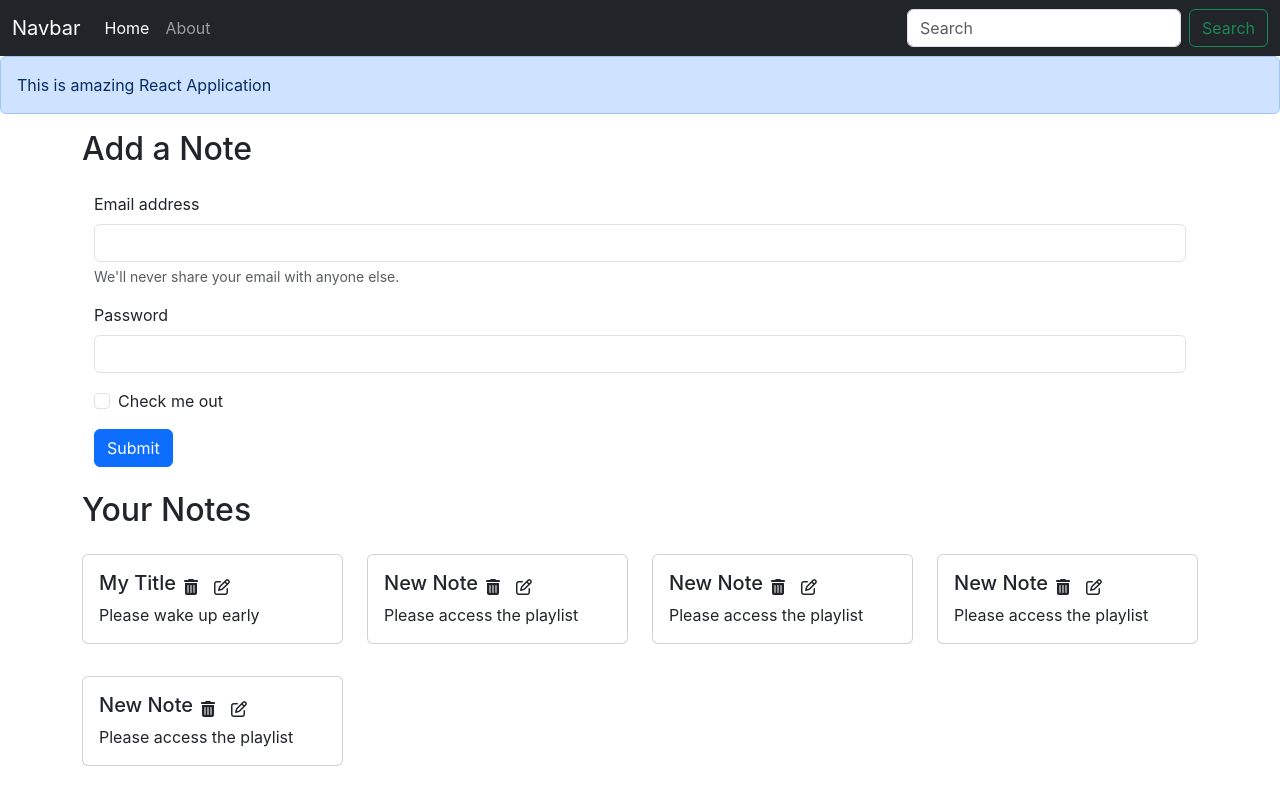
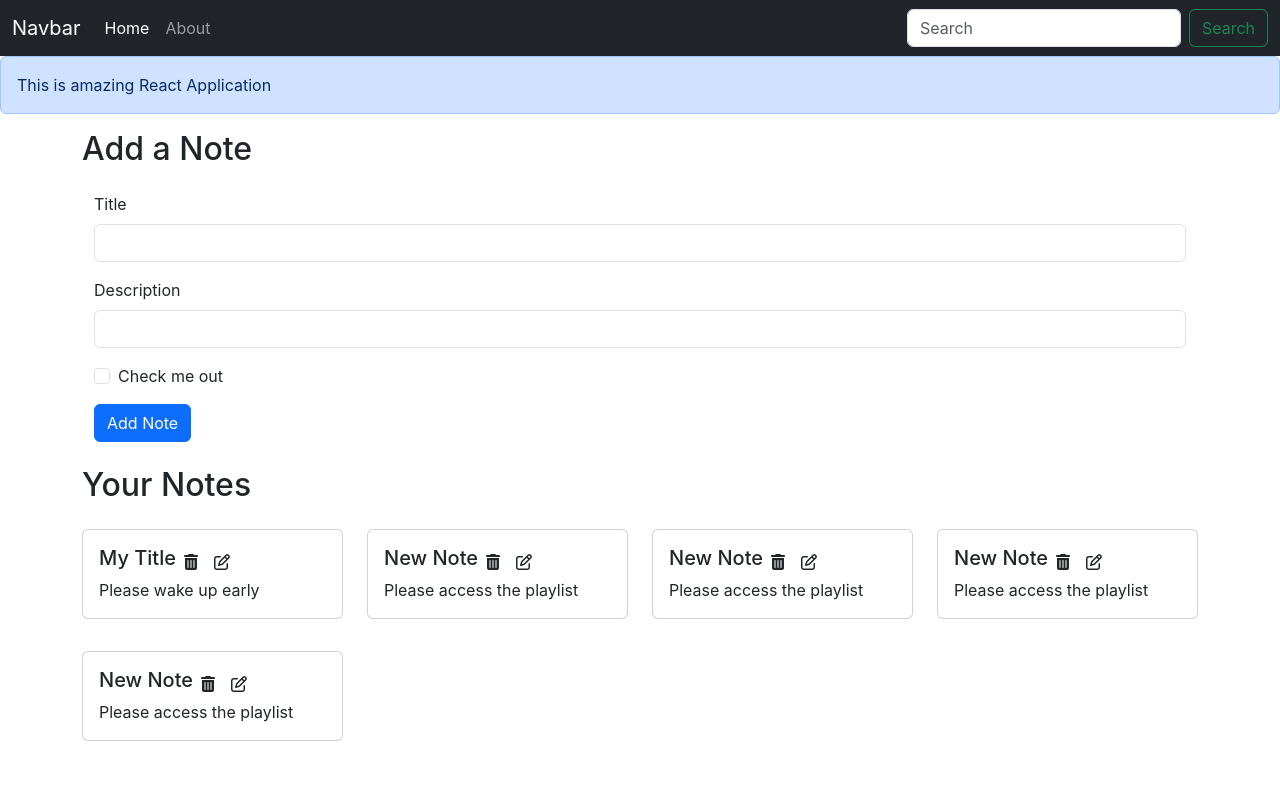
Before and after one commit to Mr-Rajat/inotebook, a React (Create React App) app: page / in a window 1280 px wide. Built offline with nearby package versions, Linux system fonts and the light colour scheme.

Commit message:
Created add note and delete note locl fxnlty(state)

```diff
--- /dev/null
+++ b/src/components/AddNote.js
@@ -0,0 +1,44 @@
+import React, {useState, useContext} from 'react'
+import noteContext from '../context/notes/noteContext';
+
+const AddNote = () => {
+    const context = useContext(noteContext);
+    const { addNote } = context;
+
+    const [note, setNote] = useState({title: "", description: "", tag: "default"})
+
+    const handleClick = (e) =>{
+        e.preventDefault();
+        addNote(note.title, note.description, note.tag)
+    }
+
+    const onChange = (e) => {
+        setNote({...note, [e.target.name]: e.target.value})
+    }
+
+    return (
+        <div>
+            <h2 className='my-3'>Add a Note</h2>
+
+            <div className="container my-4">
+                <form>
+                    <div className="mb-3">
+                        <label htmlFor="title" className="form-label">Title</label>
+                        <input type="text" className="form-control" id="title" name="title" aria-describedby="emailHelp" onChange={onChange}/>
+                    </div>
+                    <div className="mb-3">
+                        <label htmlFor="description" className="form-label">Description</label>
+                        <input type="text" className="form-control" id="description" name='description' onChange={onChange} />
+                    </div>
+                    <div className="mb-3 form-check">
+                        <input type="checkbox" className="form-check-input" id="exampleCheck1" />
+                        <label className="form-check-label" htmlFor="exampleCheck1">Check me out</label>
+                    </div>
+                    <button type="submit" className="btn btn-primary" onClick={handleClick}>Add Note</button>
+                </form>
+            </div>
+        </div>
+    )
+}
+
+export default AddNote
--- a/src/components/Alert.js
+++ b/src/components/Alert.js
@@ -3,7 +3,7 @@
 export const Alert = (props) => {
     return (
         <div>
-            <div class="alert alert-primary" role="alert">
+            <div className="alert alert-primary" role="alert">
                 {props.message}
             </div>
         </div>
--- a/src/components/Home.js
+++ b/src/components/Home.js
@@ -5,26 +5,6 @@
 
   return (
     <div>
-      <h2 className='my-3'>Add a Note</h2>
-
-      <div className="container my-4">
-      <form>
-        <div className="mb-3">
-          <label htmlFor="exampleInputEmail1" className="form-label">Email address</label>
-          <input type="email" className="form-control" id="exampleInputEmail1" aria-describedby="emailHelp"/>
-            <div id="emailHelp" className="form-text">We'll never share your email with anyone else.</div>
-        </div>
-        <div className="mb-3">
-          <label htmlFor="exampleInputPassword1" className="form-label">Password</label>
-          <input type="password" className="form-control" id="exampleInputPassword1"/>
-        </div>
-        <div className="mb-3 form-check">
-          <input type="checkbox" className="form-check-input" id="exampleCheck1"/>
-            <label className="form-check-label" htmlFor="exampleCheck1">Check me out</label>
-        </div>
-        <button type="submit" className="btn btn-primary">Submit</button>
-      </form>
-      </div>
 
       {/* Your notes added form Note.js */}
       <Notes />
--- a/src/components/Navbar.js
+++ b/src/components/Navbar.js
@@ -1,4 +1,4 @@
-import React, {useEffect} from 'react'
+import React from 'react'
 
 import {Link, useLocation} from "react-router-dom";
 
@@ -6,10 +6,10 @@
 export const Navbar = () => {
 
     let location = useLocation();
-    useEffect(() => {
-        // console.log(location.pathname)
+    // useEffect(() => {
+    //     // console.log(location.pathname)
 
-      }, [location]);
+    //   }, [location]);
 
     return (
         <div>
--- a/src/components/NoteItem.js
+++ b/src/components/NoteItem.js
@@ -1,6 +1,9 @@
-import React from 'react'
+import React, { useContext } from 'react'
+import noteContext from '../context/notes/noteContext';
 
 const NoteItem = (props) => {
+    const context = useContext(noteContext);
+    const { deleteNote } = context;
     const { note } = props;
     return (
         <div className='col-md-3'>
@@ -9,7 +12,8 @@
                 <div className="card-body">
                     <div className="d-flex align-items-center">
                     <h5 className="card-title">{note.title}</h5>
-                    <i className="fa-solid fa-trash-can mx-2"></i>
+                    <i className="fa-solid fa-trash-can mx-2" onClick={()=>{
+                        deleteNote(note._id)}} ></i>
                     <i className="fa-regular fa-pen-to-square mx-2"></i>
                     </div>
                     <p className="card-text">{note.description}</p>
--- a/src/components/Notes.js
+++ b/src/components/Notes.js
@@ -1,19 +1,25 @@
 import React, { useContext } from 'react'
 import noteContext from '../context/notes/noteContext';
 import NoteItem from './NoteItem';
+import AddNote from './AddNote';
 
 const Notes = () => {
-    const  context = useContext(noteContext);
+    const context = useContext(noteContext);
     // eslint-disable-next-line
-    const {notes, setNotes} = context;
+    const { notes } = context;
+
     return (
-    <div className="row my-2">
+        <>
+            <AddNote />
+            <div className="row my-3">
                 <h2>Your Notes</h2>
-      {notes.map((note)=>{
-        return <NoteItem key={note._id} note={note}/>
+                {notes.map((note) => {
+                    return <NoteItem key={note._id} note={note} />
                     // note.title;
                 })}
             </div>
+
+        </>
     )
 }
 
--- a/src/context/notes/NoteState.js
+++ b/src/context/notes/NoteState.js
@@ -49,9 +49,41 @@
           "__v": 0
         }
       ]
+
       const [notes, setNotes] = useState(notesIntitial)
+
+    //   Add a Note function
+
+    const addNote = (title, description, tag) =>{
+
+        // Todo : API call
+        console.log("Adding a new Note")
+        const note = {
+            "_id": "640c4b7c9f3457f10c645dbe",
+            "user": "640b1e011bfd725929210725",
+            "title": title,
+            "description": description,
+            "tag": tag,
+            "date": "2023-03-11T09:35:56.496Z",
+            "__v": 0
+          };
+        setNotes(notes.concat(note))
+    }
+    //   Delete a Note function
+
+    const deleteNote = (id) =>{
+        // Todo : API call
+        console.log("Deleting the node with id" +id);
+        const newNotes = notes.filter((note)=>{return note._id !== id})
+        setNotes(newNotes);
+    }
+    //   Edit a Note function
+    const editNote = (id, title, description, tag) =>{
+
+    }
+
     return (
-        <NoteContext.Provider value = {{notes, setNotes}}>
+        <NoteContext.Provider value = {{notes, addNote, deleteNote, editNote}}>
             {props.children}
         </NoteContext.Provider>
     )
```
Lines whose indentation alone changed are shown as unchanged.
